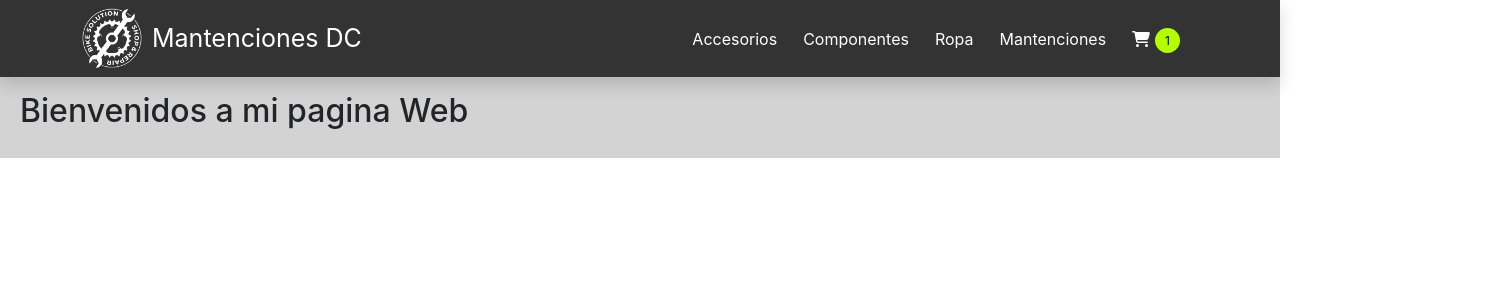
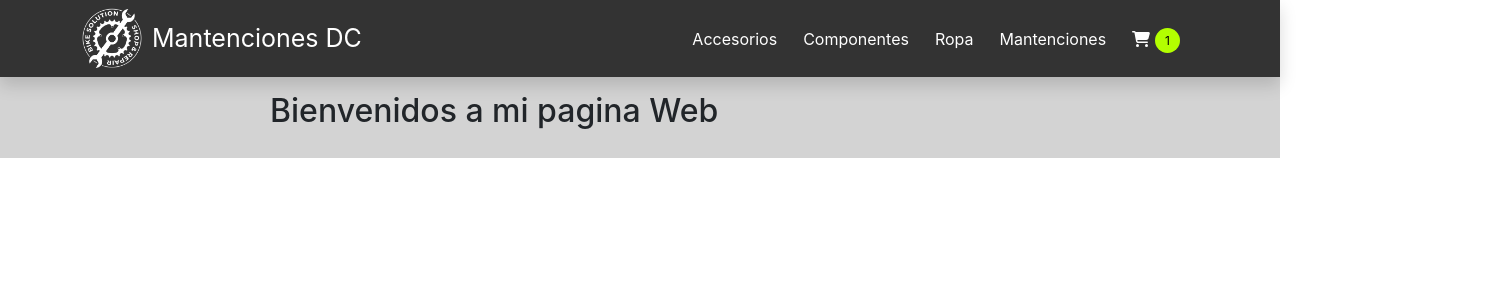
Before and after one commit to Darwincerda20/React-2daEntrega.DarwinCerda, a React (Create React App) app: page / in a window 1280 px wide. Shown: the top 300 px of the page, 1510 px wide, since content can reach past the window. Built offline with nearby package versions, Linux system fonts and the light colour scheme.

Commit message:
2 commit,1era Entrega React

```diff
--- a/public/index.html
+++ b/public/index.html
@@ -27,3 +27,5 @@
     <div id="root"></div>
   </body>
 </html>
+
+<a href="../src/Components/CartWidget.jsx"></a>
--- a/src/App.js
+++ b/src/App.js
@@ -1,7 +1,8 @@
-import { NavBar } from "./Components/NavBar"
-import { FontAwesomeIcon } from '@fortawesome/react-fontawesome';
-import { faShoppingCart } from '@fortawesome/free-solid-svg-icons';
-import { ItemListContainer } from './Components/ItemListContainer';
+import { NavBar } from "./Components/NavBar"/* TRAIGO EL NAVBAR */
+import { FontAwesomeIcon } from '@fortawesome/react-fontawesome'; /* TRAIGO LAS IMAGENES DE FONTAWESOME */
+import { faShoppingCart } from '@fortawesome/free-solid-svg-icons';/* TRAIGO LA IMAGEN DEL CARRITO */
+import { ItemListContainer } from './Components/ItemListContainer';/* TRAIGO EL GREETINGS */
+import { CartWidget } from './Components/CartWidget'; /* TRAIGO EL CARRITO */
 
 import './App.css';
 
@@ -9,6 +10,7 @@ function App() {
   return (
     <>
     <NavBar />
+    <CartWidget />
     <FontAwesomeIcon icon={faShoppingCart} />
     <ItemListContainer greeting={"texto-Bienvenidos"} />
     </>
--- /dev/null
+++ b/src/Components/CartWidget.jsx
@@ -0,0 +1,4 @@
+export const CartWidget =() => {
+
+
+}
--- a/src/Components/ItemListContainer.jsx
+++ b/src/Components/ItemListContainer.jsx
@@ -3,7 +3,7 @@ export const ItemListContainer = () =>{
         <div style={{ backgroundColor: 'lightgray', padding: '20px' }}>
           <br />
           <br />
-          <h2>Bienvenidos a mi pagina Web</h2>
+          <h2 style={{position:"relative", left:"250px"}}>Bienvenidos a mi pagina Web</h2>
         </div>
       );
 }
--- a/src/Components/NavBar.jsx
+++ b/src/Components/NavBar.jsx
@@ -44,7 +44,7 @@ export const NavBar = () => (
               </a>
             </li>
             <li className="nav-item">
-              <a className="nav-link" href="*">
+              <a className="nav-link" href="../src/Components/CartWidget.jsx">
                 <FontAwesomeIcon icon={faShoppingCart} />
                 <span className="notificacion">1</span>
               </a>
```
Also changed, not shown: src/App.css (line endings or trailing spaces).
